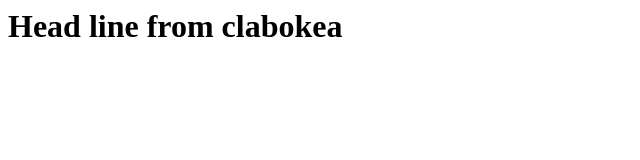
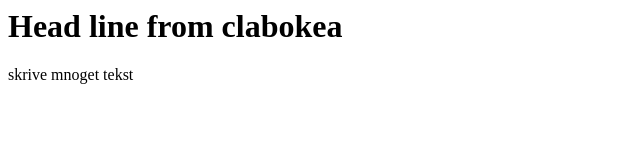
Before and after one commit to techkea/miniprojekt, a plain HTML site: page index.html in a window 1280 px wide. Shown: the whole page, without its empty margins (0-640 px from the left). Drawn offline with Linux system fonts and the light colour scheme.

Commit message:
fra clbokea

```diff
--- a/index.html
+++ b/index.html
@@ -1 +1,2 @@
 <h1>Head line from clabokea</h1>
+<p>skrive mnoget tekst</p>
```
